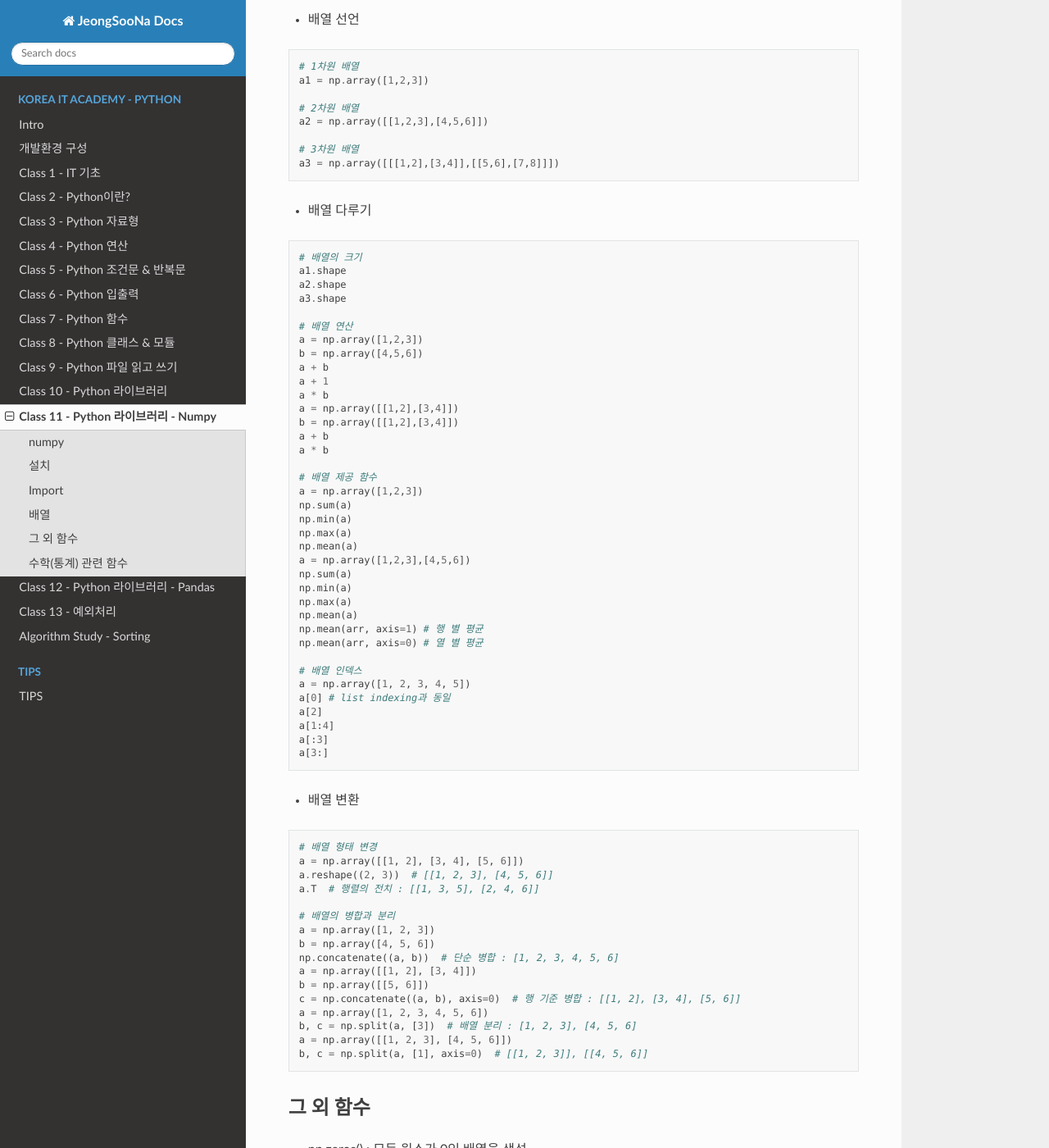
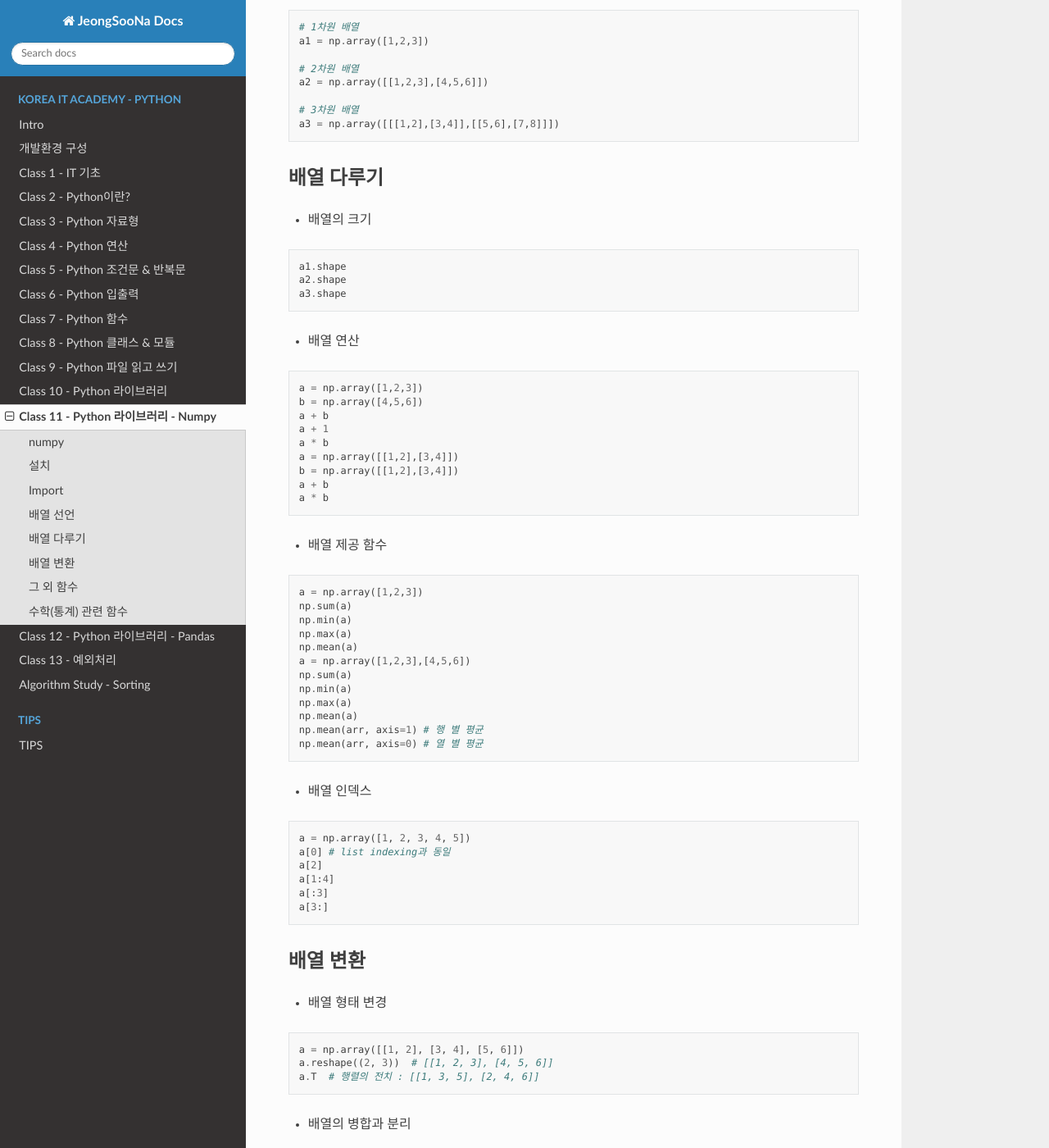
Before and after one commit to JeongSooNa/JeongSooNa-Docs, a Sphinx documentation site: the page built from docs/Korea_IT_Academy-Python/class_11.md, in a window 1280 px wide and 1400 px high, scrolled down 608 px. Shown: the whole window at 82% size. Built offline with Sphinx 7.4.7 and the Read the Docs theme 3.1.0, drawn with Linux system fonts in a browser that asks for light colours.

Commit message:
update docs

````diff
--- a/docs/Korea_IT_Academy-Python/class_11.md
+++ b/docs/Korea_IT_Academy-Python/class_11.md
@@ -28,14 +27,17 @@
 a3 = np.array([[[1,2],[3,4]],[[5,6],[7,8]]])
 ```
 
-- 배열 다루기
+### 배열 다루기
+
+- 배열의 크기
 ```py
-# 배열의 크기
 a1.shape
 a2.shape
 a3.shape
+```
 
-# 배열 연산
+- 배열 연산
+```py
 a = np.array([1,2,3])
 b = np.array([4,5,6])
 a + b
@@ -45,8 +47,10 @@
 b = np.array([[1,2],[3,4]])
 a + b
 a * b
+```
 
-# 배열 제공 함수
+- 배열 제공 함수
+```py
 a = np.array([1,2,3])
 np.sum(a)
 np.min(a)
@@ -59,8 +63,10 @@ np.max(a)
 np.mean(a)
 np.mean(arr, axis=1) # 행 별 평균
 np.mean(arr, axis=0) # 열 별 평균
+```
 
-# 배열 인덱스
+- 배열 인덱스
+```py
 a = np.array([1, 2, 3, 4, 5])
 a[0] # list indexing과 동일
 a[2]
@@ -69,14 +75,17 @@ a[:3]
 a[3:]
 ```
 
-- 배열 변환
+### 배열 변환
+
+- 배열 형태 변경
 ```py
-# 배열 형태 변경
 a = np.array([[1, 2], [3, 4], [5, 6]])
 a.reshape((2, 3))  # [[1, 2, 3], [4, 5, 6]]
 a.T  # 행렬의 전치 : [[1, 3, 5], [2, 4, 6]]
+```
 
-# 배열의 병합과 분리
+- 배열의 병합과 분리
+```py
 a = np.array([1, 2, 3])
 b = np.array([4, 5, 6])
 np.concatenate((a, b))  # 단순 병합 : [1, 2, 3, 4, 5, 6]
````
Also changed, not shown: other parts of docs/Korea_IT_Academy-Python/class_11.md (+1 -2 lines).
